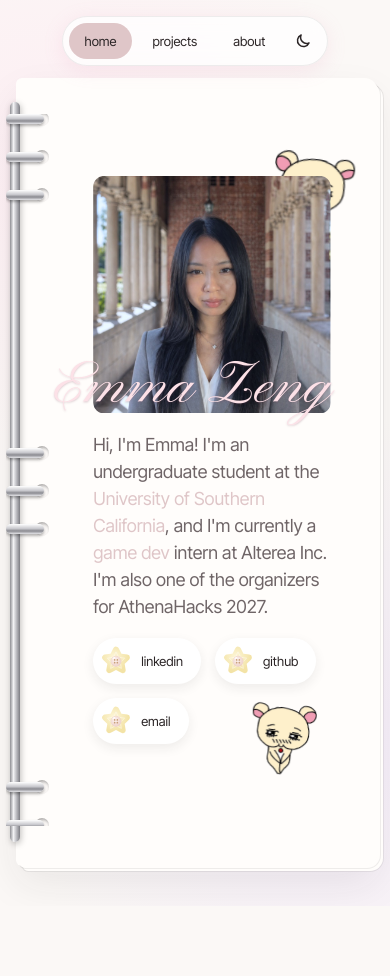
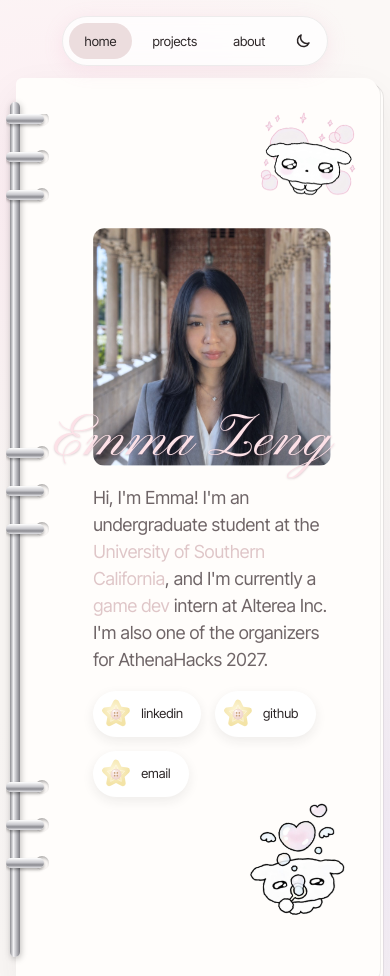
Before and after one commit to realemmazeng/realemmazeng, a plain HTML site: page index.html in a window 390 px wide. Shown: the top 976 px of the page. Before the commit the page ends 906 px from the top, so only its background shows below. Drawn offline with Linux system fonts and the light colour scheme.

Commit message:
Swap the home bears for puppy doodles and lighten the active tab
Use the sparkle and bubble puppy drawings in place of the bears, give them
their own space on phones so the photo and buttons don't cover them, and
lighten the active nav tab's dusty rose.

Co-Authored-By: Claude Opus 5.5 <noreply@anthropic.com>

```diff
--- a/index.html
+++ b/index.html
@@ -112,8 +112,8 @@
       <!-- HOME -->
       <section class="page is-shown" id="home" aria-labelledby="home-title">
         <div class="hero">
-          <img class="bear bear-a" src="assets/bear.png" alt="" aria-hidden="true" />
-          <img class="bear bear-b" src="assets/bear.png" alt="" aria-hidden="true" />
+          <img class="bear bear-a" src="assets/pup-sparkles.png" alt="" aria-hidden="true" />
+          <img class="bear bear-b" src="assets/pup-bubbles.png" alt="" aria-hidden="true" />
 
           <div class="photo-frame">
             <svg class="photo" viewBox="0 0 300 300" role="img" aria-label="photo of emma">
--- a/styles.css
+++ b/styles.css
@@ -21,7 +21,7 @@
   --bg-glow-a: #fdeef3;
   --bg-glow-b: #f4ecf8;
   --sheet: #fffdfb; /* the binder page everything sits on */
-  --tab: #dfc6c8; /* active nav tab: the washed-out dusty rose */
+  --tab: #ecddde; /* active nav tab: the dusty rose, lightened toward white */
   color-scheme: light;
   --script: "Pinyon Script", "Snell Roundhand", cursive;
   --sans: "Inter Tight", "Helvetica Neue", Helvetica, Arial, sans-serif;
@@ -601,7 +601,7 @@ h2 {
   isolation: isolate; /* lets the bears sit behind the text with z-index:-1 */
 }
 
-/* bear decorations: behind everything in the hero, bobbing gently */
+/* puppy doodles: behind everything in the hero, bobbing gently */
 .bear {
   position: absolute;
   z-index: -1;
@@ -611,19 +611,17 @@ h2 {
 }
 
 .bear-a {
-  top: 6%;
-  right: 4%;
-  width: clamp(80px, 9vw, 120px);
-  --tilt: 8deg;
+  top: -2%;
+  right: 3%;
+  width: clamp(100px, 11vw, 150px);
+  --tilt: 6deg;
 }
 
-/* mirrored so the two face each other */
 .bear-b {
-  right: 16%;
-  bottom: 4%;
-  width: clamp(64px, 7vw, 96px);
-  --tilt: -6deg;
-  --flip: -1;
+  right: 15%;
+  bottom: 2%;
+  width: clamp(90px, 10vw, 136px);
+  --tilt: -5deg;
   animation-delay: -1.8s;
 }
 
@@ -1358,8 +1356,23 @@ body.is-loading .photo {
     height: 14px;
   }
 
+  /* room above and below the content so the puppies never hide behind the photo or buttons */
   .hero {
     justify-items: center;
+    padding-top: 110px;
+    padding-bottom: 120px;
+  }
+
+  .bear-a {
+    top: 0;
+    right: 2%;
+    width: 100px;
+  }
+
+  .bear-b {
+    right: 6%;
+    bottom: 0;
+    width: 96px;
   }
 
   /* the photo is square, so its height is the frame's width (100cqw) */
```
Also changed, not shown: assets/pup-bubbles.png (added), assets/pup-sparkles.png (added).
